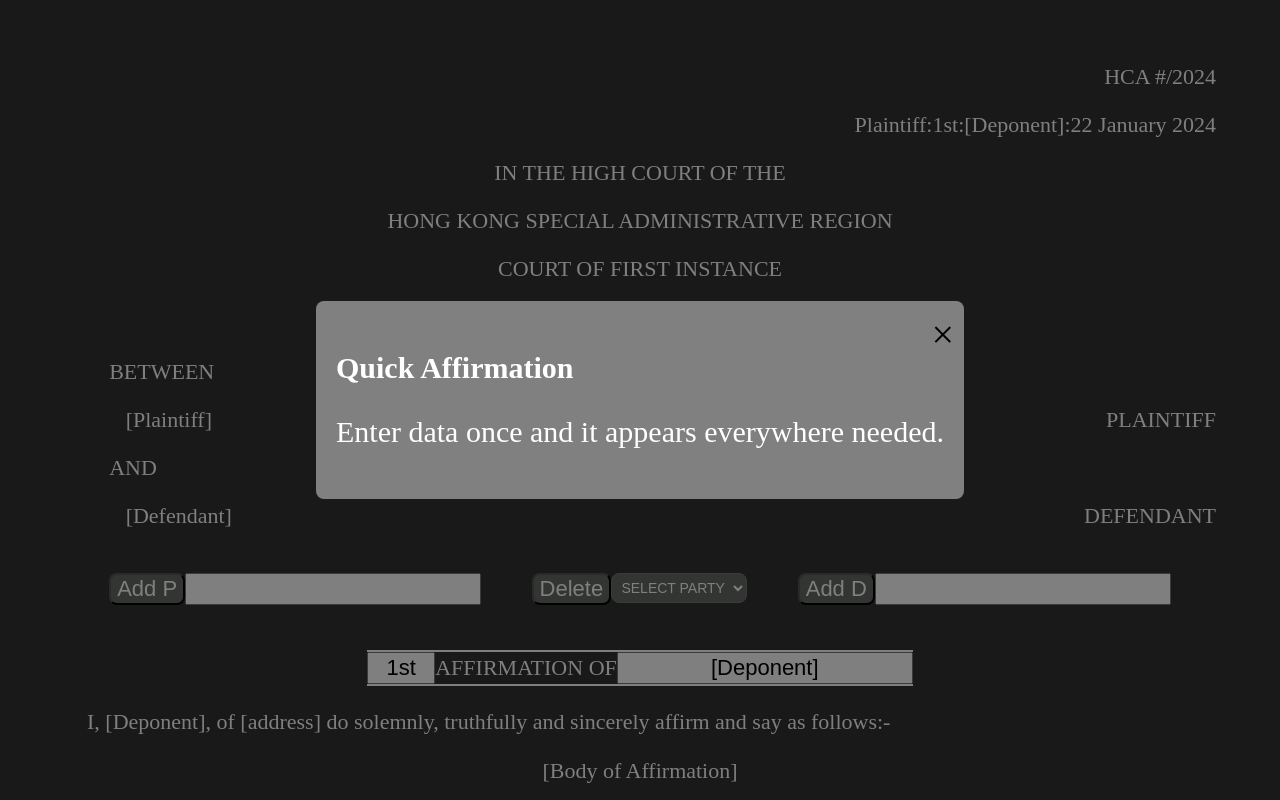
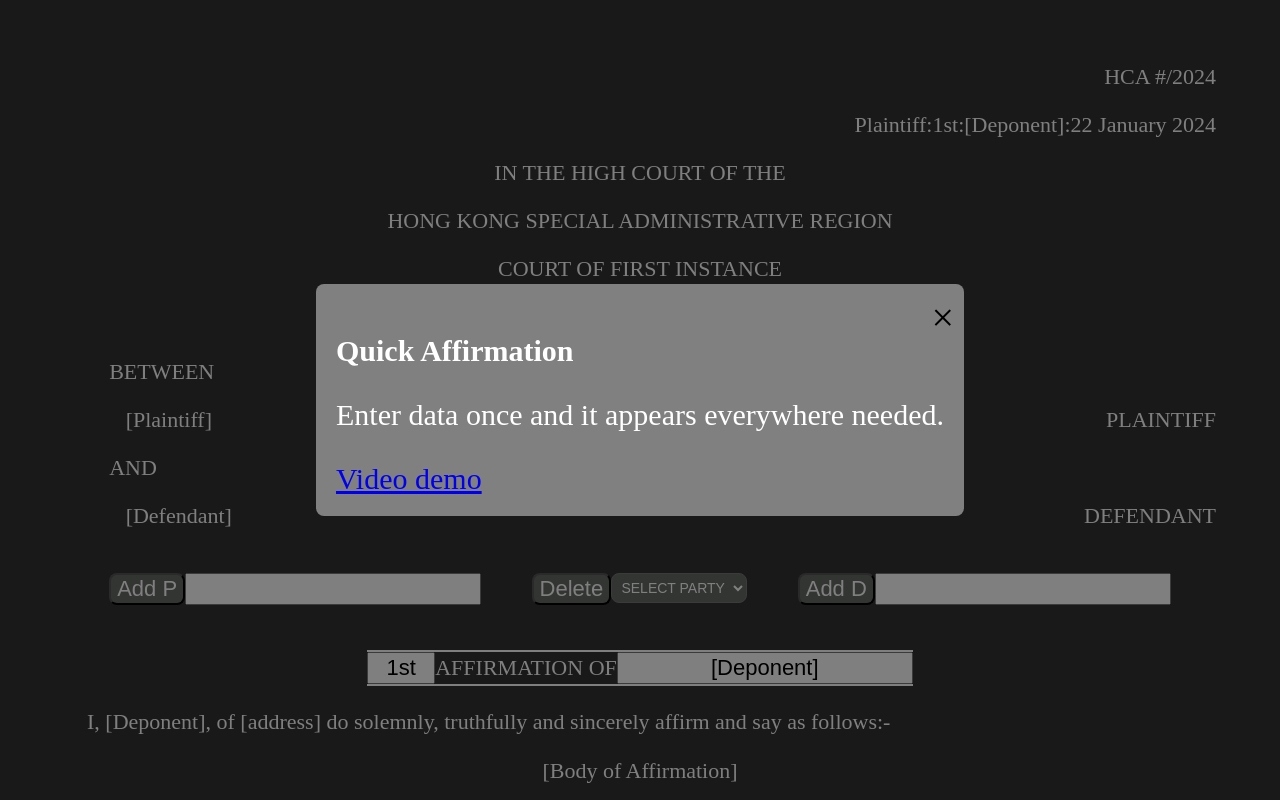
Before and after one commit to 3willows/quickAffirmation, a React (Create React App) app: page / in a window 1280 px wide. Shown: the top 800 px of the page. Built offline with nearby package versions, Linux system fonts and the light colour scheme.

Commit message:
add link to video demo

```diff
--- a/src/App.css
+++ b/src/App.css
@@ -118,6 +118,7 @@ option {
   position: relative;
 }
 
+
 .close-button {
   position: absolute;
   top: 10px;
@@ -142,6 +143,7 @@ button {
   cursor: pointer;
 }
 
+
 /* Define styles for the large button */
 
 /* Hover effect */
--- a/src/components/PopUpContent.js
+++ b/src/components/PopUpContent.js
@@ -11,11 +11,18 @@ export const PopUpContent = () => {
   return (
     <div className="go-left">
       <Modal isOpen={isModalOpen} onClose={closeModal}>
-        <p><strong>Quick Affirmation</strong></p>
-        <p className="">
-          {" "}
-          Enter data once and it appears everywhere needed.
+        <p>
+          <strong>Quick Affirmation</strong>
         </p>
+        <p className=""> Enter data once and it appears everywhere needed.</p>
+
+        <a
+          href="https://github.com/3willows/quickAffirmation/assets/111284156/3e0880f7-c3f4-4b46-ad4a-a8f001b296fd
+"
+          target="_blank" rel="noreferrer"
+        >
+          Video demo
+        </a>
       </Modal>
     </div>
   )
```
